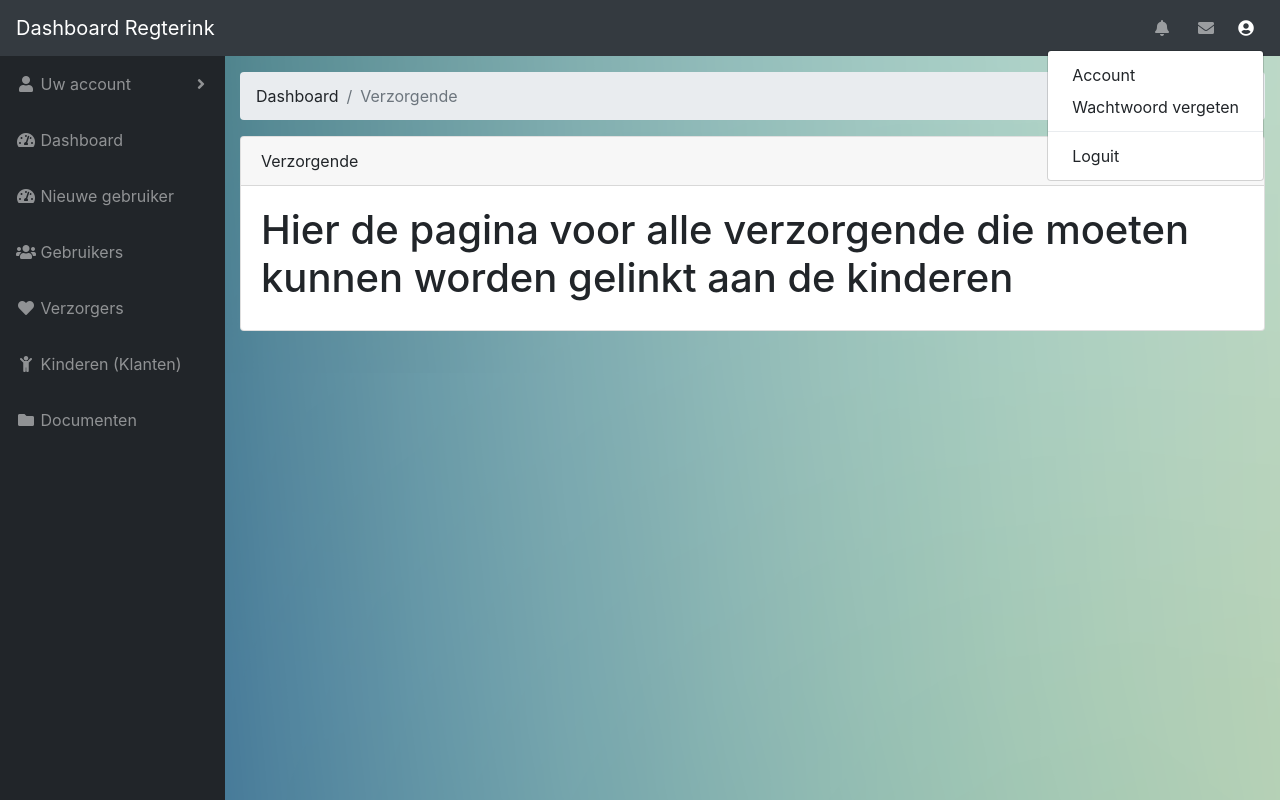
After one commit to 14CD/Regterink, a PHP site: page /views/admin/nuturing.view.php in a window 1280 px wide, after a click that opens the changed part. The commit adds this page. Run offline with PHP 8.4, Linux system fonts and the light colour scheme.

Commit message:
verzorgende pagina met daarbij behorende routes en routes van navid

```diff
--- a/config.php
+++ b/config.php
@@ -12,7 +12,7 @@ return [
     'database' => [
         'name' => 'db_regterink',
         'username' => 'root',
-        'password' => '24Oktober!',
+        'password' => 'rootroot',
         'connection' => 'mysql:host=127.0.0.1',
         'options' => [
             PDO::ATTR_ERRMODE => PDO::ERRMODE_WARNING
--- a/controllers/nuturing.php
+++ b/controllers/nuturing.php
@@ -6,4 +6,4 @@
  * Time: 21:07
  */
 
-require "views/admin/nuturings.view.php";
+require "views/admin/nuturing.view.php";
--- a/routes.php
+++ b/routes.php
@@ -14,6 +14,8 @@ $router->get('user', 'controllers/users.php');
 $router->get('add_user', 'controllers/new_user.php');
 
 $router->get('account_details', 'controllers/account_details.php');
+
+$router->get('nuturing', 'controllers/nuturing.php');
 /**
  * POST routes
  */
--- /dev/null
+++ b/views/admin/nuturing.view.php
@@ -0,0 +1,25 @@
+<?php require "partials/head.php" ?>
+<?php require "partials/nav.php" ?>
+    <div id="wrapper">
+        <?php require "partials/sidebar.php" ?>
+        <div id="content-wrapper">
+            <div class="container-fluid">
+                <ol class="breadcrumb">
+                    <li class="breadcrumb-item">
+                        Dashboard
+                    </li>
+                    <li class="breadcrumb-item active">Verzorgende</li>
+                </ol>
+
+                <div class="card mb-3">
+                    <div class="card-header">
+                        Verzorgende
+                    </div>
+                    <div class="card-body">
+                        <h1>Hier de pagina voor alle verzorgende die moeten kunnen worden gelinkt aan de kinderen</h1>
+                    </div>
+                </div>
+            </div>
+        </div>
+    </div>
+<?php require "partials/foot.php" ?>
--- a/views/admin/partials/nav.php
+++ b/views/admin/partials/nav.php
@@ -34,8 +34,8 @@
                 <i class="fas fa-user-circle fa-fw"></i>
             </a>
             <div class="dropdown-menu dropdown-menu-right" aria-labelledby="userDropdown">
-                <a class="dropdown-item" href="#">Account</a>
-                <a class="dropdown-item" href="#">Wachtwoord vergeten</a>
+                <a class="dropdown-item" href="account_details">Account</a>
+                <a class="dropdown-item" href="forgot_password">Wachtwoord vergeten</a>
                 <div class="dropdown-divider"></div>
                 <a class="dropdown-item" href="#" data-toggle="modal" data-target="#logoutModal">Loguit</a>
             </div>
--- a/views/admin/partials/sidebar.php
+++ b/views/admin/partials/sidebar.php
@@ -8,7 +8,7 @@
         <div class="dropdown-menu" aria-labelledby="pagesDropdown">
             <h6 class="dropdown-header">Informatie</h6>
             <a class="dropdown-item" href="account_details">Account informatie</a>
-            <a class="dropdown-item" href="">Wachtwoord vergeten</a>
+            <a class="dropdown-item" href="forgot_password">Wachtwoord vergeten</a>
         </div>
     </li>
     <li class="nav-item">
@@ -29,6 +29,11 @@
             <span>Gebruikers</span></a>
     </li>
     <li class="nav-item">
+        <a class="nav-link" href="nuturing">
+            <i class="fas fa-fw fa-heart"></i>
+            <span>Verzorgers</span></a>
+    </li>
+    <li class="nav-item">
         <a class="nav-link" href="">
             <i class="fas fa-fw fa-child"></i>
             <span>Kinderen (Klanten)</span></a>
```
Also changed, not shown: views/admin/nuturings.view.php (deleted, +0 -32 lines).
